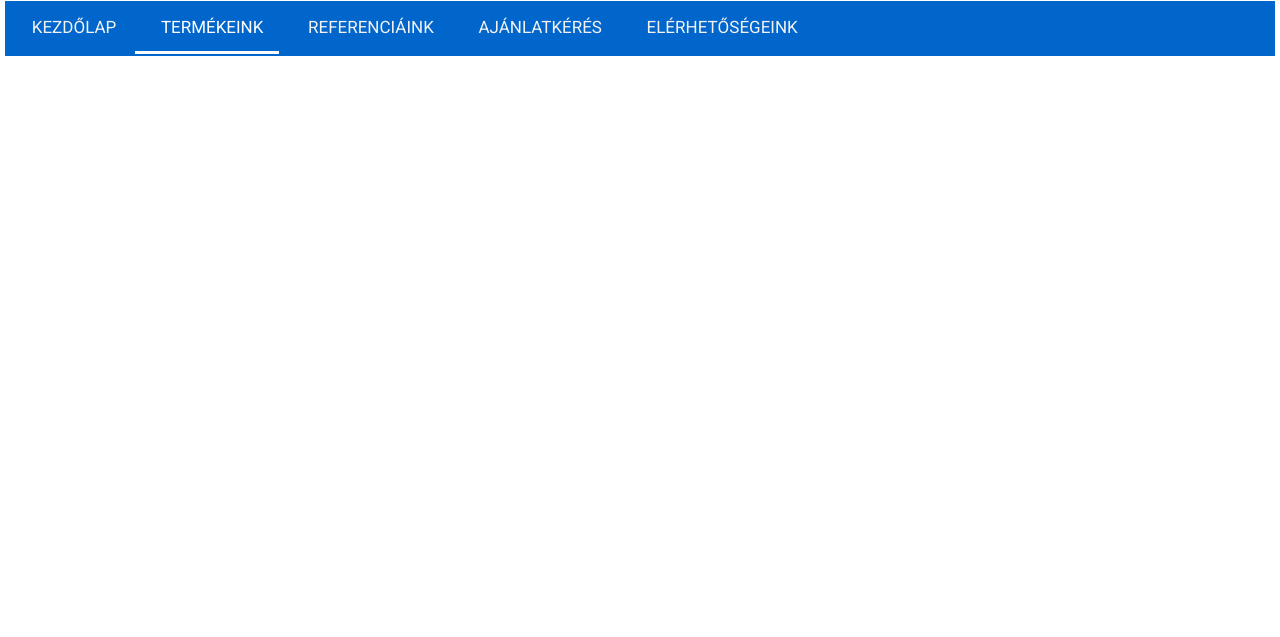
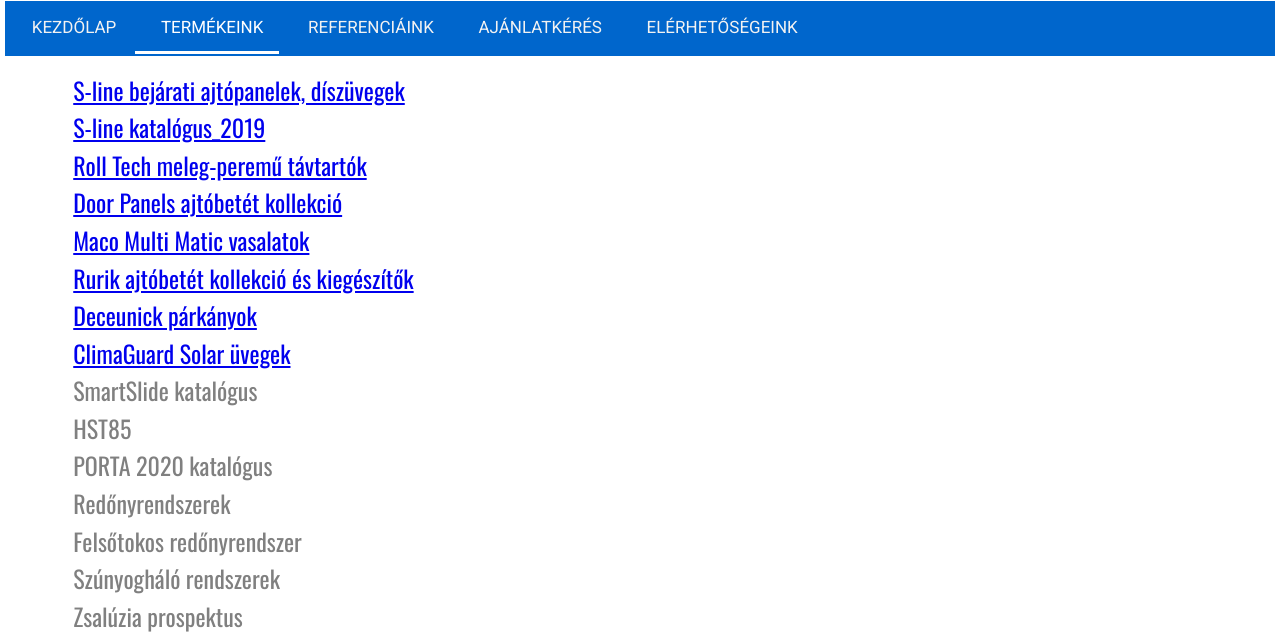
Before and after one commit to HJuke/Ablakbeepito-KFT, a plain HTML site: page products.html in a window 1280 px wide. Shown: the part 174-811 px from the top of the page. Drawn offline with nearby package versions, Linux system fonts and the light colour scheme.

Commit message:
pushing_content

```diff
--- a/css/style.css
+++ b/css/style.css
@@ -113,3 +113,8 @@
     color: white;
     text-decoration: none;
 }
+
+
+.catalog p {
+    padding: 0;
+}
--- a/products.html
+++ b/products.html
@@ -28,7 +28,23 @@
             <script src="js/script.js"></script>
           </div>
         <div class="content">
-
+            <div class="catalog">
+                <p><a href="assets/sline-min.pdf" target="_blank">S-line bejárati ajtópanelek, díszüvegek</a></p>
+                <p><a href="assets/s-line-katalogus2019ujcompressed.pdf" target="_blank">S-line katalógus_2019</a></p>
+                <p><a href="assets/rolltech.pdf" target="_blank">Roll Tech meleg-peremű távtartók</a></p>
+                <p><a href="assets/door-panels-katalogus-2018.pdf" target="_blank">Door Panels ajtóbetét kollekció</a></p>
+                <p><a href="assets/multi-maticen.pdf" target="_blank">Maco Multi Matic vasalatok</a></p>
+                <p><a href="assets/rurikuj-kataloguscompressed.pdf" target="_blank">Rurik ajtóbetét kollekció és kiegészítők </a></p>
+                <p><a href="assets/deceuninck.pdf" target="_blank">Deceunick párkányok</a></p>
+                <p><a href="assets/climaguardsolar.pdf" target="_blank">ClimaGuard Solar üvegek</a></p>
+                <p><a>SmartSlide katalógus</a></p>
+                <p><a>HST85</a></p>
+                <p><a>PORTA 2020 katalógus</a></p>
+                <p><a>Redőnyrendszerek</a></p>
+                <p><a>Felsőtokos redőnyrendszer</a></p>
+                <p><a>Szúnyogháló rendszerek</a></p>
+                <p><a>Zsalúzia prospektus</a></p>
+            </div>
         </div>
     </body>
 </html>
```
Also changed, not shown: changelog.html (+10 -0 lines), 15 other files.
